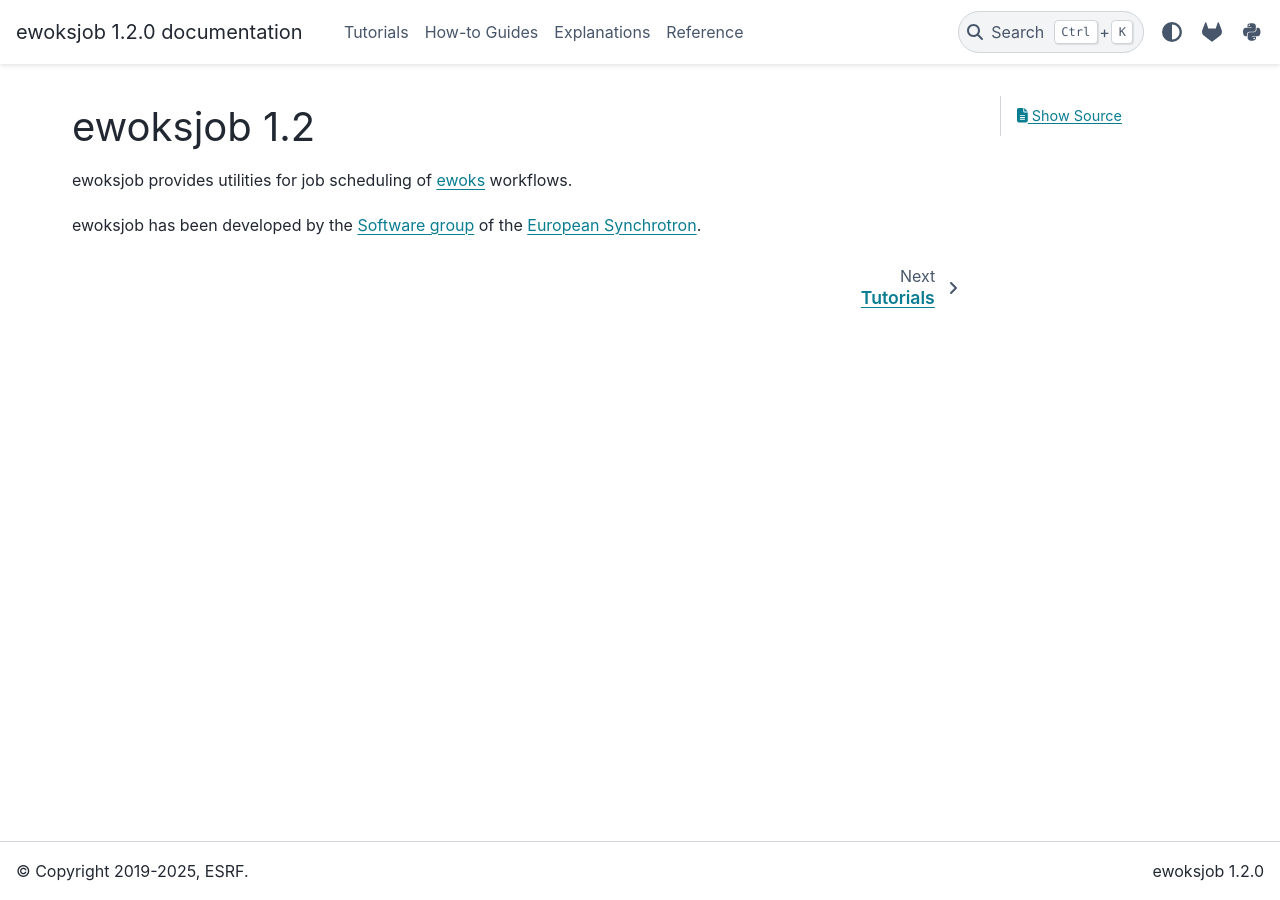
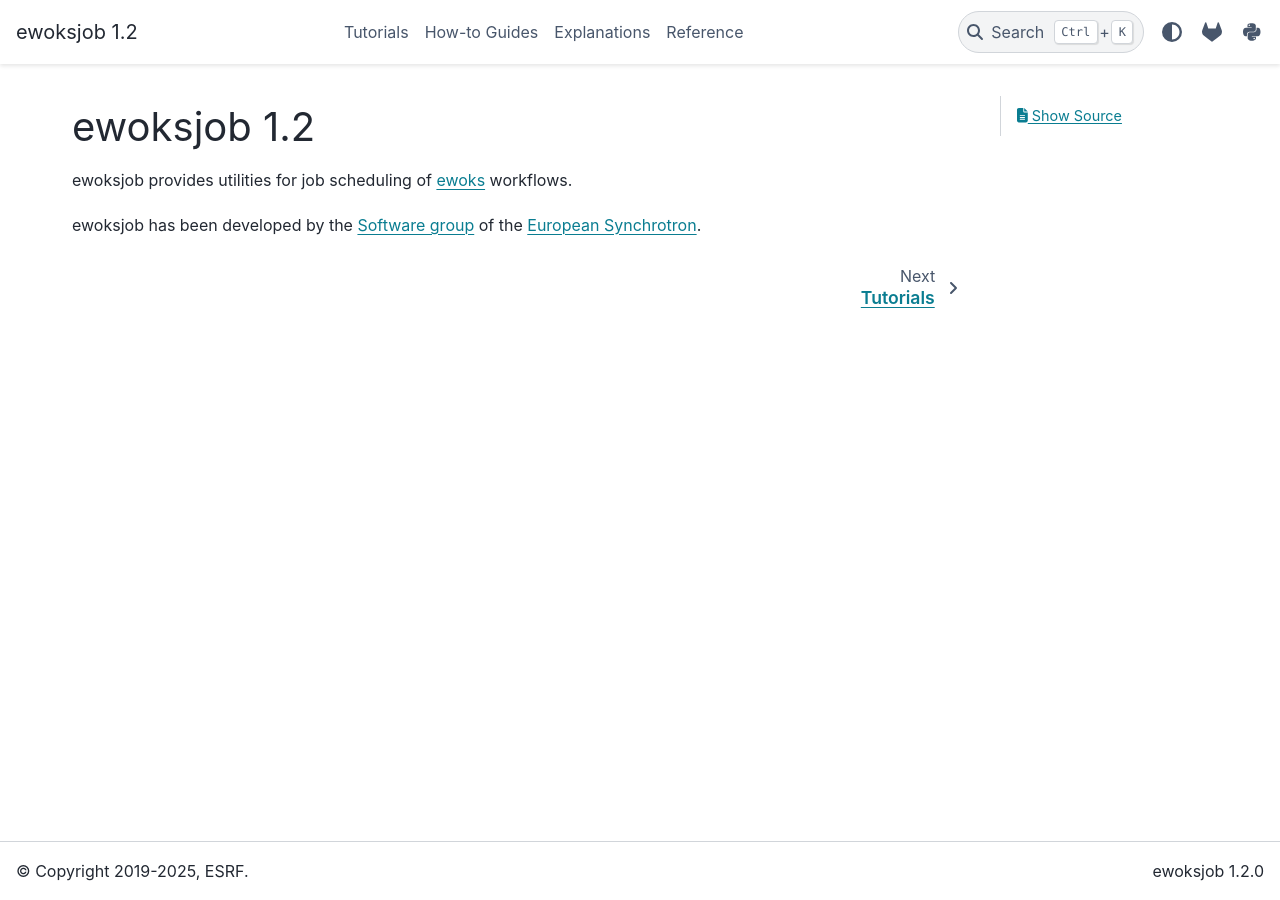
Before and after one commit to ewoks-kit/ewoksjob, a Sphinx documentation site: the page built from doc/index.rst, in a window 1280 px wide. Built offline with Sphinx 7.4.7 and the PyData theme 0.15.4, drawn with Linux system fonts in a browser that asks for light colours.

Commit message:
docs: html title

```diff
--- a/doc/conf.py
+++ b/doc/conf.py
@@ -30,6 +30,8 @@ copybutton_prompt_is_regexp = True
 # https://www.sphinx-doc.org/en/master/usage/configuration.html#options-for-html-output
 
 html_theme = "pydata_sphinx_theme"
+html_title = docstitle
+# html_logo = "_static/logo.png"
 html_static_path = ["_static"]
 html_css_files = ["custom.css"]
 html_theme_options = {
@@ -45,8 +47,9 @@ html_theme_options = {
             "icon": "fa-brands fa-python",
         },
     ],
+    "logo": {
+        "text": docstitle,
+    },
     "footer_start": ["copyright"],
     "footer_end": ["footer_end"],
-    "pygments_light_style": "github-light",
-    "pygments_dark_style": "github-dark",
 }
```
